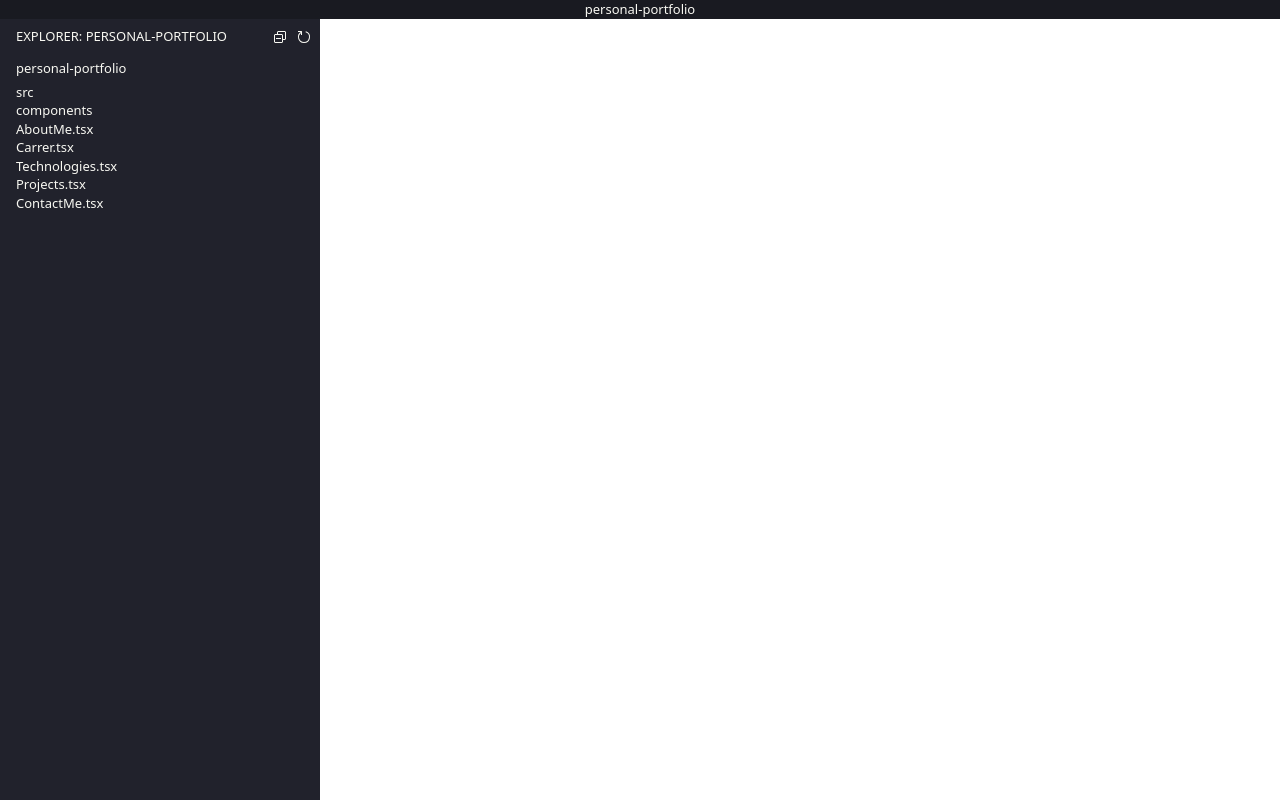
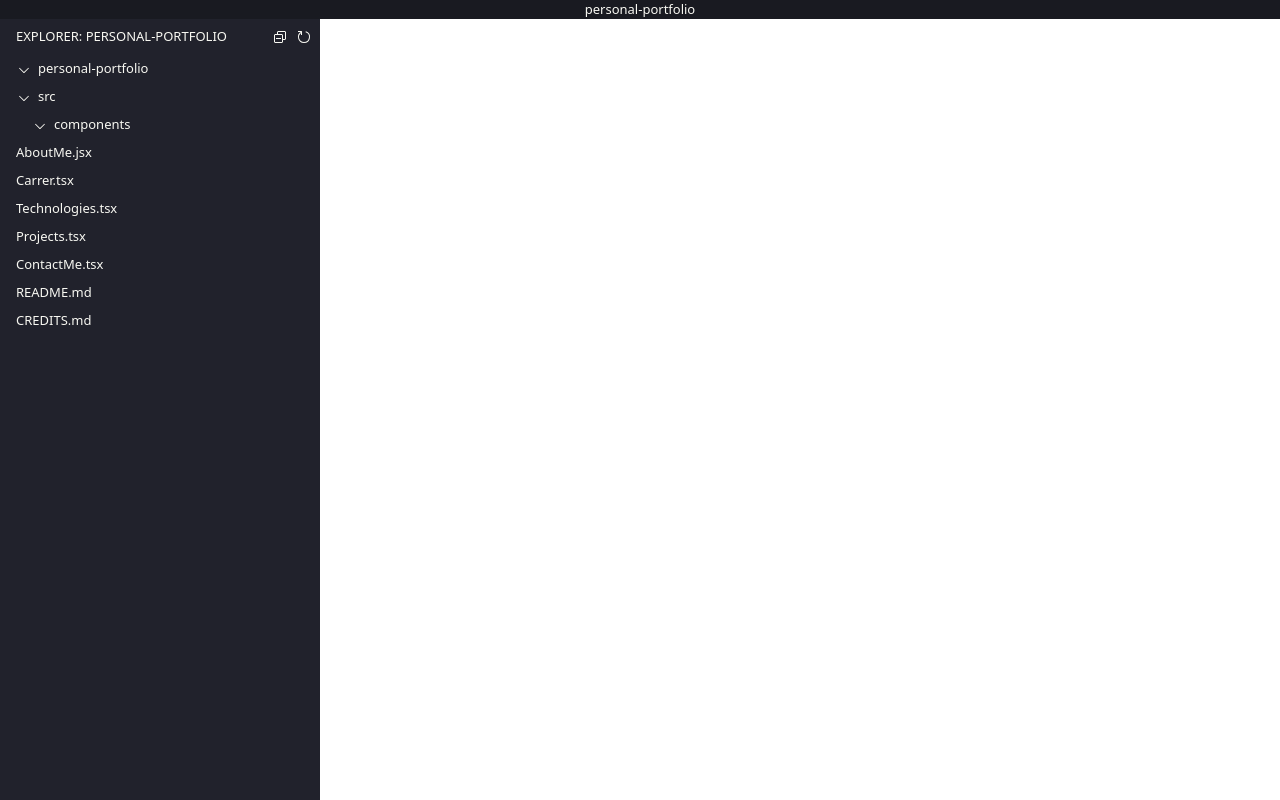
Before and after one commit to Enzovnm/personal-portfolio, a React (Vite) app in the folder personal-portfolio/: page / in a window 1280 px wide. Built offline with nearby package versions, Linux system fonts and the light colour scheme.

Commit message:
feat: Creating feat to traverse in folder structure

```diff
--- a/personal-portfolio/src/App.tsx
+++ b/personal-portfolio/src/App.tsx
@@ -1,11 +1,14 @@
 import { ExplorerBar } from "./components/ExplorerBar/ExplorerBar";
 import { TitleBar } from "./components/TitleBar/TitleBar";
+import { DirectoryThreeContextProvider } from "./contexts/DirectoryTreeContext";
 
 export function App() {
   return (
     <>
-      <TitleBar />
-      <ExplorerBar />
+      <DirectoryThreeContextProvider>
+        <TitleBar />
+        <ExplorerBar />
+      </DirectoryThreeContextProvider>
     </>
   );
 }
--- a/personal-portfolio/src/components/ExplorerBar/FolderNavigationBar.tsx
+++ b/personal-portfolio/src/components/ExplorerBar/FolderNavigationBar.tsx
@@ -1,24 +1,51 @@
-import React from "react";
+import { useDirectoryTreeContext } from "../../hooks/useDirectoryTreeContext";
+import type { INode } from "../../types/node";
+import ChevronDown from "/home/enzo/Programming/personal-portfolio/personal-portfolio/src/assets/chevron-down.svg?react";
 
 export const FolderNavigationBar = () => {
+  const { node } = useDirectoryTreeContext();
+
+  function dfsTree(root: INode): { node: INode; level: number }[] | undefined {
+    if (!root) return;
+
+    const result: { node: INode; level: number }[] = [];
+
+    const stack = [{ node: root, level: 0 }];
+
+    while (stack.length > 0) {
+      const { node, level } = stack.pop()!;
+
+      result.push({ node, level });
+
+      console.log(node?.name);
+
+      if (node?.children) {
+        for (let i = node?.children?.length - 1; i >= 0; i--) {
+          stack.push({ node: node.children[i], level: level + 1 });
+        }
+      }
+    }
+    return result;
+  }
+
+  const flatNodes = dfsTree(node);
   return (
-    <div className=" h-full flex-col">
-      <div className="h-7 flex items-center">
-        <button>personal-portfolio</button>
-      </div>
-      <div>
-        <button>src</button>
-      </div>
-      <div className="flex flex-col items-start">
-        <button>components</button>
-        <div className="flex flex-col text-start">
-          <button className="text-start">AboutMe.tsx</button>
-          <button className="text-start">Carrer.tsx</button>
-          <button className="text-start">Technologies.tsx</button>
-          <button className="text-start">Projects.tsx</button>
-          <button className="text-start">ContactMe.tsx</button>
-        </div>
-      </div>
+    <div className="h-full flex-col">
+      {flatNodes &&
+        flatNodes.map(({ node, level }) => {
+          return (
+            <div className={`flex w-full h-7 ${"pl-" + level * 2}`}>
+              <button className="cursor-pointer  w-full text-start ">
+                {node.type === "folder" ? (
+                  <ChevronDown className="inline mr-1.5" />
+                ) : (
+                  ""
+                )}
+                {node.name}
+              </button>
+            </div>
+          );
+        })}
     </div>
   );
 };
--- /dev/null
+++ b/personal-portfolio/src/contexts/DirectoryTreeContext.tsx
@@ -0,0 +1,25 @@
+import { createContext, useState } from "react";
+import type { INode } from "../types/node";
+import { fileStructure } from "../data/fileStructure";
+
+interface IDirectoryTreeContext {
+  node: INode;
+}
+
+export const DirectoryTreeContext = createContext<IDirectoryTreeContext>(
+  {} as IDirectoryTreeContext
+);
+
+export const DirectoryThreeContextProvider = ({
+  children,
+}: {
+  children: React.ReactNode;
+}) => {
+  const [tree] = useState<INode>(fileStructure);
+
+  return (
+    <DirectoryTreeContext.Provider value={{ node: tree }}>
+      {children}
+    </DirectoryTreeContext.Provider>
+  );
+};
--- a/personal-portfolio/src/data/fileStructure.ts
+++ b/personal-portfolio/src/data/fileStructure.ts
@@ -1,6 +1,6 @@
-import type { Node } from "../types/node";
+import type { INode } from "../types/node";
 
-export const fileStructure: Node = {
+export const fileStructure: INode = {
   name: "personal-portfolio",
   type: "folder",
   children: [
@@ -9,9 +9,9 @@ export const fileStructure: Node = {
       type: "folder",
       children: [
         {
-          name: "AboutMe.jsx",
-          type: "tsx",
-        },
+          name: "components",
+          type: "folder",
+          children: [
             {
               name: "AboutMe.jsx",
               type: "tsx",
@@ -34,6 +34,8 @@ export const fileStructure: Node = {
             },
           ],
         },
+      ],
+    },
     {
       name: "README.md",
       type: "readme",
--- /dev/null
+++ b/personal-portfolio/src/hooks/useDirectoryTreeContext.ts
@@ -0,0 +1,14 @@
+import { useContext } from "react";
+import { DirectoryTreeContext } from "../contexts/DirectoryTreeContext";
+
+export const useDirectoryTreeContext = () => {
+  const provider = useContext(DirectoryTreeContext);
+
+  if (!provider) {
+    throw new Error(
+      "useDirectoryTreeContext must be used within an UseDirectoryTreeProvider"
+    );
+  }
+
+  return provider;
+};
--- a/personal-portfolio/src/types/node.ts
+++ b/personal-portfolio/src/types/node.ts
@@ -1,7 +1,7 @@
 import type { FileType } from "./file-type";
 
-export interface Node {
+export interface INode {
   name: string;
   type: FileType;
-  children?: Node[];
+  children?: INode[];
 }
```
Also changed, not shown: personal-portfolio/src/assets/chevron-down.svg (added). Lines whose indentation alone changed are shown as unchanged.
